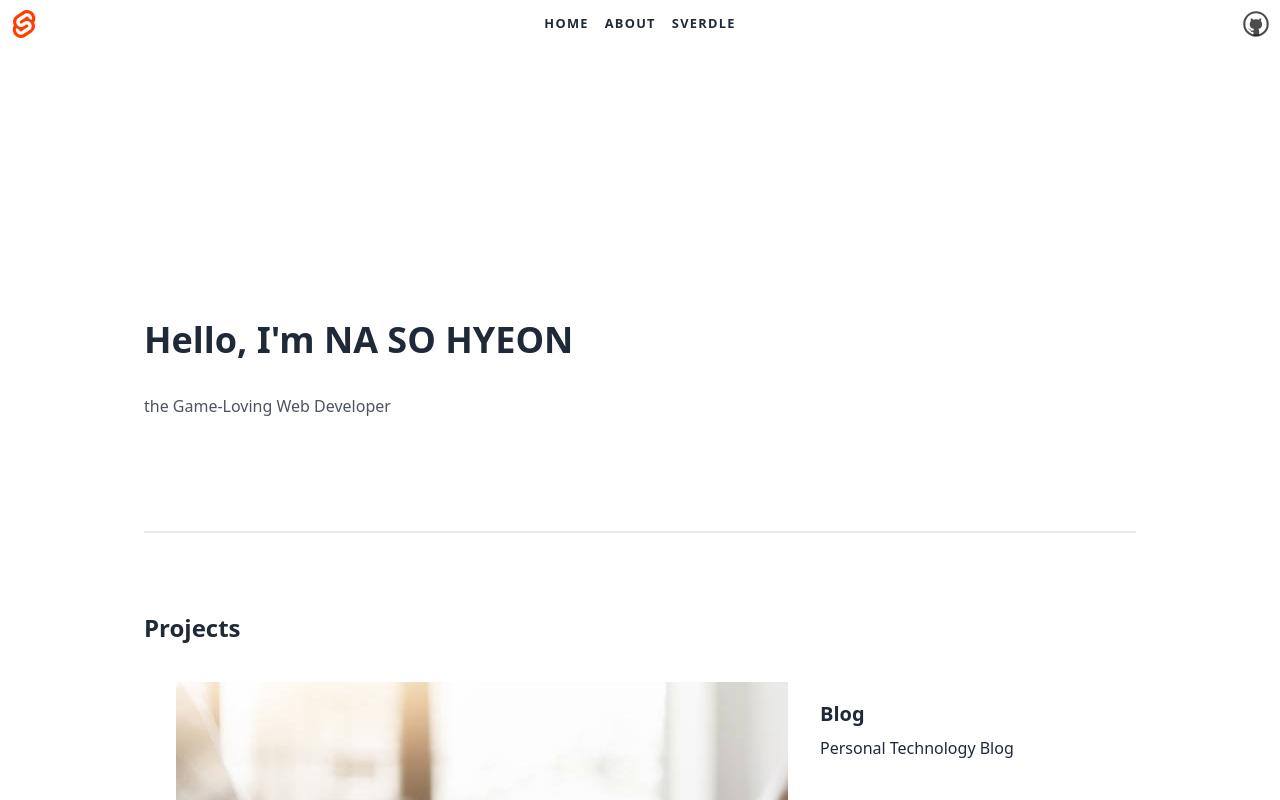
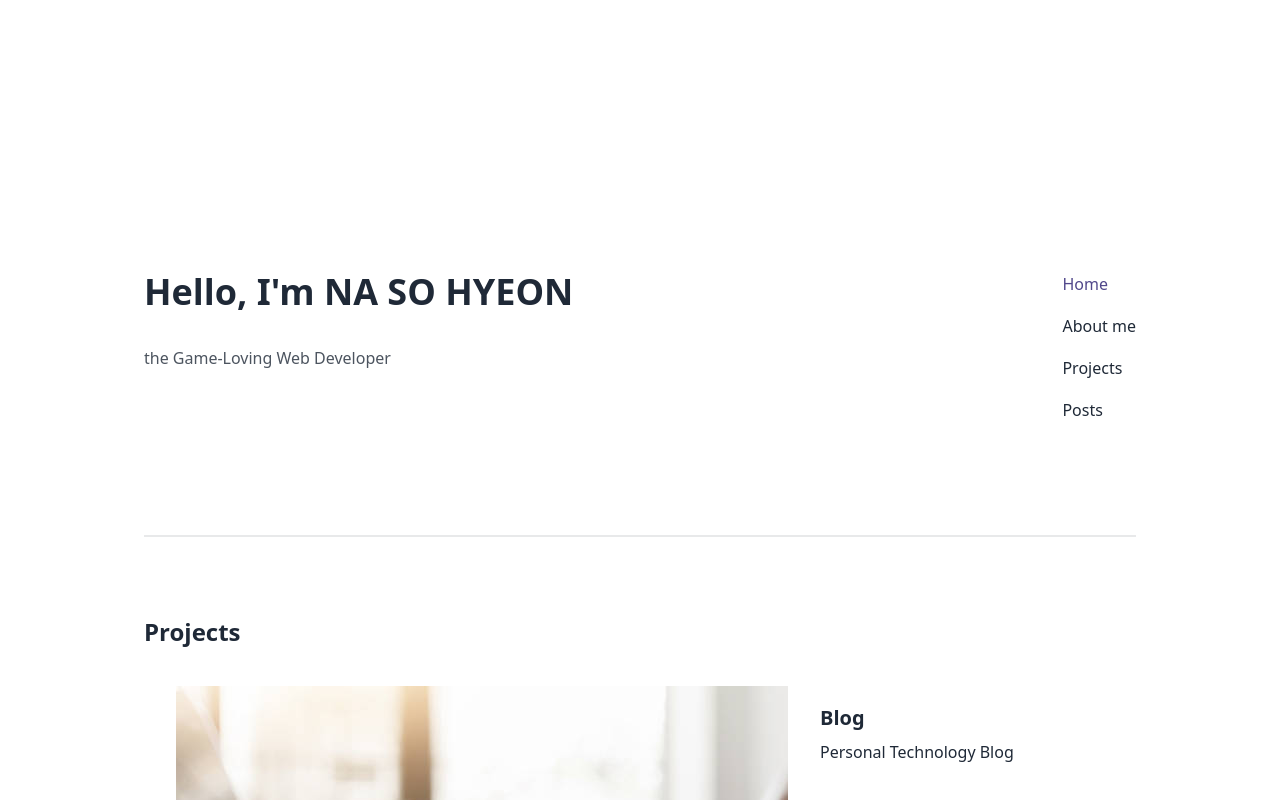
Before and after one commit to naroso-o/blog, a SvelteKit app: page / in a window 1280 px wide. Shown: the top 800 px of the page. Built offline with nearby package versions, Linux system fonts and the light colour scheme; a web font is replaced by a local one.

Commit message:
feat: navigation

```diff
--- a/src/routes/+page.svelte
+++ b/src/routes/+page.svelte
@@ -15,11 +15,42 @@
 	<meta name="description" content="Svelte demo app" />
 </svelte:head>
 
-<section class="pt-64 pb-8">
-	<article class="prose">
+<section class="flex justify-between pt-64 pb-8">
+	<article class="prose max-w-lg">
 		<h1>Hello, I'm NA SO HYEON</h1>
 		<p>the Game-Loving Web Developer</p>
 	</article>
+	<ul class="max-w-sm space-y-4">
+		<li>
+			<a href="/" class="group transition duration-300 text-martinique-800"
+				>Home
+				<span
+					class="block max-w-0 group-hover:max-w-full transition-all duration-500 h-0.5 bg-martinique-900"
+				/></a
+			>
+		</li>
+		<li>
+			<a href="/about" class="group transition duration-300"
+				>About me<span
+					class="block max-w-0 group-hover:max-w-full transition-all duration-500 h-0.5 bg-martinique-900"
+				/></a
+			>
+		</li>
+		<li>
+			<a href="#projects" class="group transition duration-300"
+				>Projects<span
+					class="block max-w-0 group-hover:max-w-full transition-all duration-500 h-0.5 bg-martinique-900"
+				/></a
+			>
+		</li>
+		<li>
+			<a href="#posts" class="group transition duration-300"
+				>Posts<span
+					class="block max-w-0 group-hover:max-w-full transition-all duration-500 h-0.5 bg-martinique-900"
+				/></a
+			>
+		</li>
+	</ul>
 	<!-- <div>
 		<a href="https://www.linkedin.com/in/sohyeonna/">
 			<svg xmlns="http://www.w3.org/2000/svg" class="h-5 w-5" fill="none" viewBox="0 0 24 24" stroke="currentColor"><path stroke-linecap="round" stroke-linejoin="round" stroke-width="2" d="M3 12l2-2m0 0l7-7 7 7M5 10v10a1 1 0 001 1h3m10-11l2 2m-2-2v10a1 1 0 01-1 1h-3m-6 0a1 1 0 001-1v-4a1 1 0 011-1h2a1 1 0 011 1v4a1 1 0 001 1m-6 0h6" /></svg>
@@ -35,11 +66,11 @@
 
 <div class="divider py-16" />
 
-<article class="prose">
+<article id="projects" class="prose">
 	<h2>Projects</h2>
 </article>
 
-<secion id="projects" class="mt-6 px-8">
+<secion class="mt-6 px-8">
 	<div class="carousel w-full" bind:this={carouselElement}>
 		<div id="projects-item1" class="carousel-item relative w-full">
 			<div class="card lg:card-side">
@@ -113,7 +144,7 @@
 
 <div class="divider py-16" />
 
-<article class="prose">
+<article id="posts" class="prose">
 	<h2>Posts</h2>
 </article>
 
--- a/src/routes/Header.svelte
+++ b/src/routes/Header.svelte
@@ -5,7 +5,7 @@
 </script>
 
 <header>
-	<div class="corner">
+	<!-- <div class="corner">
 		<a href="https://kit.svelte.dev">
 			<img src={logo} alt="SvelteKit" />
 		</a>
@@ -35,10 +35,10 @@
 		<a href="https://github.com/sveltejs/kit">
 			<img src={github} alt="GitHub" />
 		</a>
-	</div>
+	</div> -->
 </header>
 
-<style>
+<!-- <style>
 	header {
 		display: flex;
 		justify-content: space-between;
@@ -126,4 +126,4 @@
 	a:hover {
 		color: var(--color-theme-1);
 	}
-</style>
+</style> -->
```
